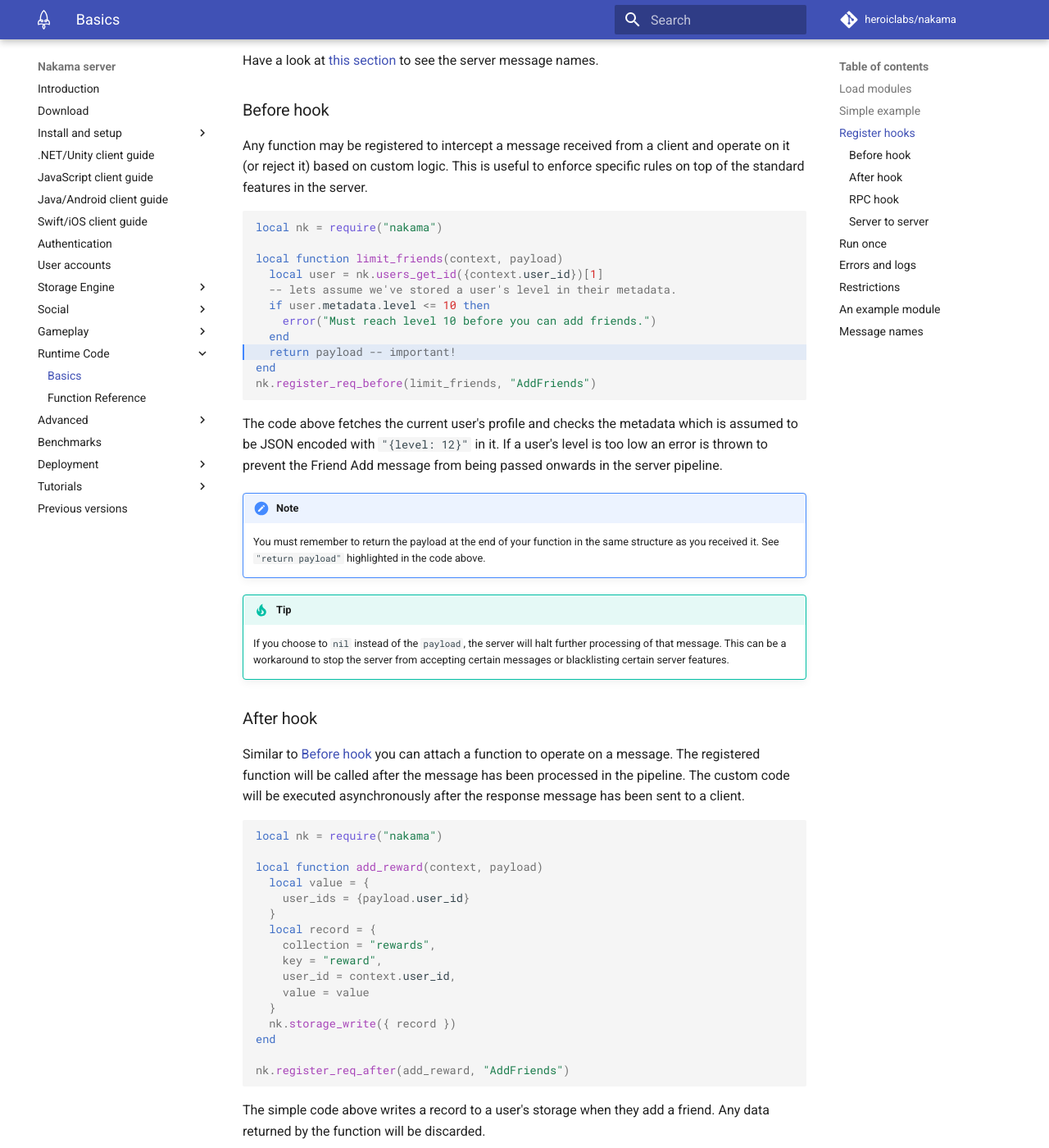
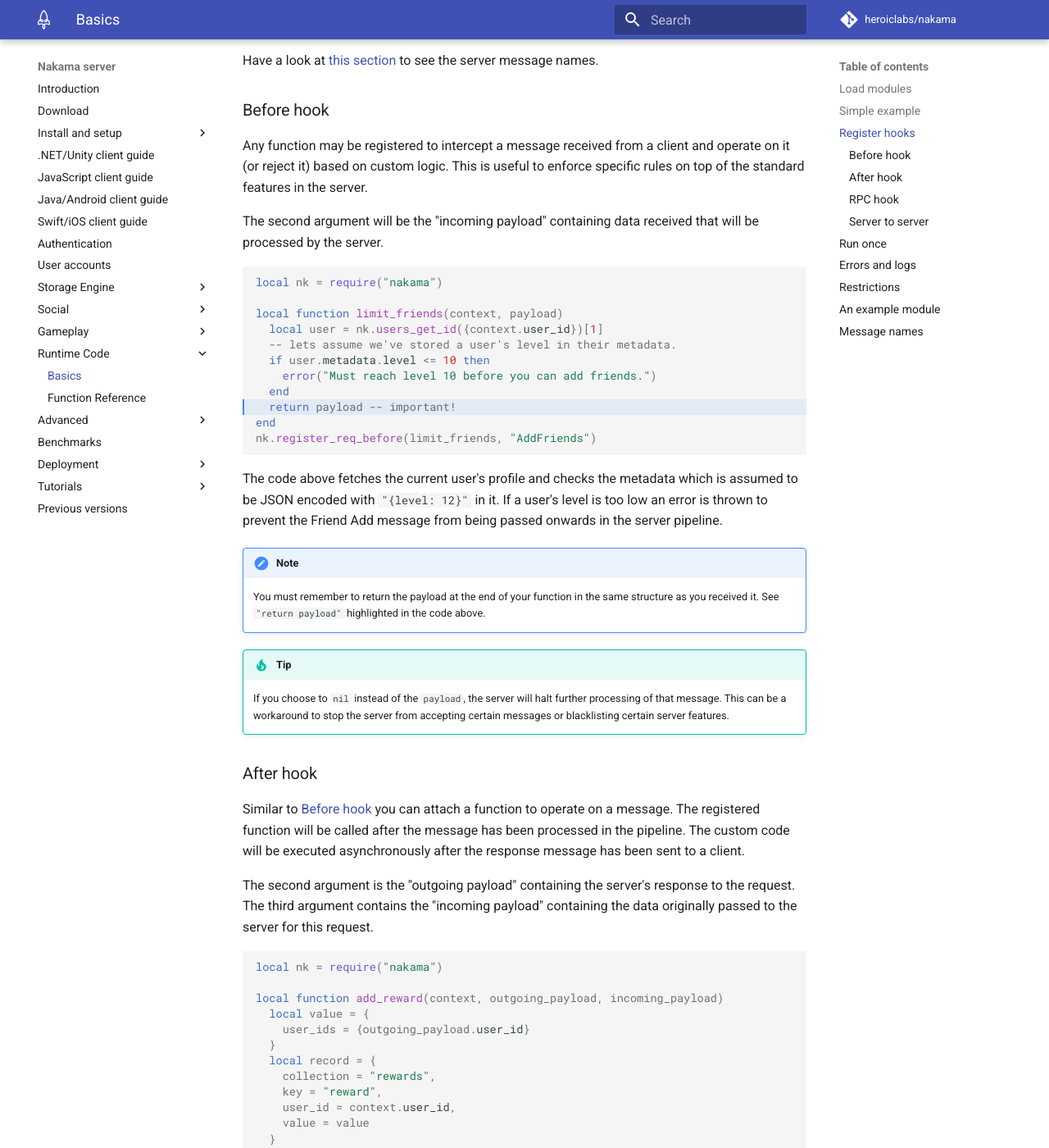
Before and after one commit to heroiclabs/nakama-docs, an MkDocs documentation site: the page built from docs/runtime-code-basics.md, in a window 1280 px wide and 1400 px high, scrolled down 3270 px. Shown: the whole window at 82% size. Built offline with MkDocs 1.6.1 and Material for MkDocs 9.7.7, drawn with Linux system fonts in a browser that asks for light colours; comment, search, counter and statistics services are not loaded; old or Windows-style settings are respelled for this version of MkDocs; some of the changed text lies outside the part shown.

Commit message:
Document after hook incoming payload argument.

````diff
--- a/docs/runtime-code-basics.md
+++ b/docs/runtime-code-basics.md
@@ -103,6 +103,8 @@
 
 Any function may be registered to intercept a message received from a client and operate on it (or reject it) based on custom logic. This is useful to enforce specific rules on top of the standard features in the server.
 
+The second argument will be the "incoming payload" containing data received that will be processed by the server.
+
 ```lua hl_lines="9"
 local nk = require("nakama")
 
@@ -129,12 +131,14 @@
 
 Similar to [Before hook](#before-hook) you can attach a function to operate on a message. The registered function will be called after the message has been processed in the pipeline. The custom code will be executed asynchronously after the response message has been sent to a client.
 
+The second argument is the "outgoing payload" containing the server's response to the request. The third argument contains the "incoming payload" containing the data originally passed to the server for this request.
+
 ```lua
 local nk = require("nakama")
 
-local function add_reward(context, payload)
+local function add_reward(context, outgoing_payload, incoming_payload)
   local value = {
-    user_ids = {payload.user_id}
+    user_ids = {outgoing_payload.user_id}
   }
   local record = {
     collection = "rewards",
````
Also changed, not shown: other parts of docs/runtime-code-basics.md (+1 -1 lines), docs/install-docker-quickstart.md (+1 -1 lines).
